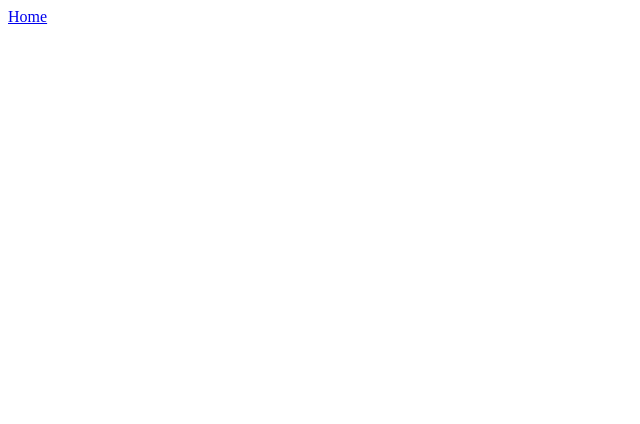
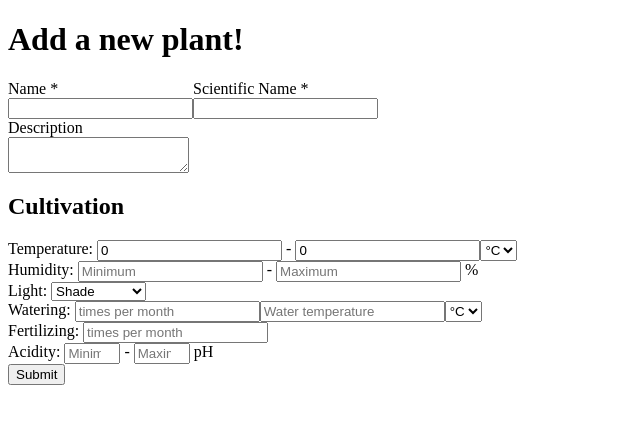
Before and after one commit to eliaspeteri/plantery, a Next.js app: page /new-plant in a window 1280 px wide. Shown: the top 424 px of the page, without its empty margins (0-640 px from the left). Built offline with nearby package versions, Linux system fonts and the light colour scheme.

Commit message:
Form to upload new plants to db.

```diff
--- /dev/null
+++ b/pages/new-plant.tsx
@@ -0,0 +1,239 @@
+import React from 'react';
+import {
+  Formik,
+  FormikHelpers,
+  FormikProps,
+  Form,
+  Field,
+  FieldProps,
+  ErrorMessage
+} from 'formik';
+import { Errors } from '../types';
+import Head from 'next/head';
+
+import styles from '../styles/Form.module.css';
+import { NextPage } from 'next';
+
+const NewPlant: NextPage = () => {
+  return (
+    <div>
+      <Head>
+        <title>Plantery | Add a plant</title>
+      </Head>
+      <h1>Add a new plant!</h1>
+      <Formik
+        initialValues={{
+          name: '',
+          scientificName: '',
+          minTemp: 0,
+          maxTemp: 0,
+          minHumid: 0,
+          maxHumid: 0,
+          light: '',
+          watering: 0,
+          waterTemp: 0,
+          fertilizing: 0,
+          minPh: 0,
+          maxPh: 14
+        }}
+        validate={(values) => {
+          const errors: Errors = {};
+          if (!values.name) {
+            errors.name = 'Required';
+          }
+          if (!values.scientificName) {
+            errors.scientificName = 'Required';
+          }
+          if (values.minPh < 0 || values.minPh > 14) {
+            errors.minPh = 'Must be between 0 and 14';
+          }
+          if (values.maxPh < 0 || values.maxPh > 14) {
+            errors.maxPh = 'Must be between 0 and 14';
+          }
+          if (values.minPh > values.maxPh) {
+            errors.minPh = 'Must be less than maxPh';
+          }
+          if (values.maxPh < values.minPh) {
+            errors.maxPh = 'Must be greater than minPh';
+          }
+
+          return errors;
+        }}
+        onSubmit={(values, { setSubmitting }) => {
+          setTimeout(() => {
+            alert(JSON.stringify(values, null, 2));
+            setSubmitting(false);
+          }, 400);
+        }}
+      >
+        {({ isSubmitting }) => (
+          <Form>
+            <div className={styles.row}>
+              <div className={styles.rowItem}>
+                <label htmlFor='name'>Name *</label>
+                <Field type='text' name='name' />
+                <ErrorMessage
+                  name='name'
+                  component='div'
+                  className={styles.errorMessage}
+                />
+              </div>
+              <div className={styles.rowItem}>
+                <label htmlFor='scientificName'>Scientific Name *</label>
+                <Field type='text' name='scientificName' />
+                <ErrorMessage
+                  name='scientificName'
+                  component='div'
+                  className={styles.errorMessage}
+                />
+              </div>
+            </div>
+            <div className={styles.row}>
+              <div className={styles.rowItem}>
+                <label htmlFor='description'>Description</label>
+                <Field as='textarea' name='description' />
+                <ErrorMessage
+                  name='description'
+                  component='div'
+                  className={styles.errorMessage}
+                />
+              </div>
+            </div>
+            <h2>Cultivation</h2>
+            <div className={styles.row}>
+              Temperature:&nbsp;
+              <Field type='number' name='minTemp' placeholder='Minimum' />
+              <ErrorMessage
+                name='minTemp'
+                component='div'
+                className={styles.errorMessage}
+              />
+              &nbsp;-&nbsp;
+              <Field type='number' name='maxTemp' placeholder='Maximum' />
+              <ErrorMessage
+                name='maxTemp'
+                component='div'
+                className={styles.errorMessage}
+              />
+              <Field as='select' name='unit'>
+                <option value='C'>°C</option>
+                <option value='F'>°F</option>
+              </Field>
+            </div>
+            <div className={styles.row}>
+              Humidity:&nbsp;
+              <Field
+                type='number'
+                name='minHumidity'
+                placeholder='Minimum'
+                min={0}
+              />
+              <ErrorMessage
+                name='minHumidity'
+                component='div'
+                className={styles.errorMessage}
+              />
+              &nbsp;-&nbsp;
+              <Field
+                type='number'
+                name='maxHumidity'
+                placeholder='Maximum'
+                max={100}
+              />
+              &nbsp;%
+              <ErrorMessage
+                name='maxHumidity'
+                component='div'
+                className={styles.errorMessage}
+              />
+            </div>
+            <div className={styles.row}>
+              Light:&nbsp;
+              <Field as='select' name='light'>
+                <option value='shade'>Shade</option>
+                <option value='half-shade'>Half shade</option>
+                <option value='medium-sun'>Medium sun</option>
+                <option value='full-sun'>Full sun</option>
+              </Field>
+              <ErrorMessage
+                name='light'
+                component='div'
+                className={styles.errorMessage}
+              />
+            </div>
+            <div className={styles.row}>
+              Watering:&nbsp;
+              <Field
+                type='number'
+                name='waterTimesPerMonth'
+                placeholder='times per month'
+              />
+              <ErrorMessage
+                name='timesPerMonth'
+                component='div'
+                className={styles.errorMessage}
+              />
+              <Field
+                type='number'
+                name='waterTemperature'
+                placeholder='Water temperature'
+              />
+              <Field as='select' name='unit'>
+                <option value='C'>°C</option>
+                <option value='F'>°F</option>
+              </Field>
+            </div>
+            <div className={styles.row}>
+              Fertilizing:&nbsp;
+              <Field
+                type='number'
+                name='fertilizerTimesPerMonth'
+                placeholder='times per month'
+                min={0}
+              />
+              <ErrorMessage
+                name='fertilizerTimesPerMonth'
+                component='div'
+                className={styles.errorMessage}
+              />
+            </div>
+            <div className={styles.row}>
+              Acidity:&nbsp;
+              <Field
+                type='number'
+                name='minAcidity'
+                placeholder='Minimum'
+                min={0}
+                max={13}
+              />
+              <ErrorMessage
+                name='minAcidity'
+                component='div'
+                className={styles.errorMessage}
+              />
+              &nbsp;-&nbsp;
+              <Field
+                type='number'
+                name='maxAcidity'
+                placeholder='Maximum'
+                min={1}
+                max={14}
+              />
+              <ErrorMessage
+                name='maxAcidity'
+                component='div'
+                className={styles.errorMessage}
+              />
+              &nbsp;pH
+            </div>
+            <button type='submit' disabled={isSubmitting}>
+              Submit
+            </button>
+          </Form>
+        )}
+      </Formik>
+    </div>
+  );
+};
+
+export default NewPlant;
--- /dev/null
+++ b/styles/Form.module.css
@@ -0,0 +1,15 @@
+.row {
+  display: flex;
+  flex-direction: row;
+  width: 50vw;
+}
+
+.rowItem {
+  display: flex;
+  flex-direction: column;
+  justify-content: space-evenly;
+}
+
+.errorMessage {
+  color: red;
+}
```
